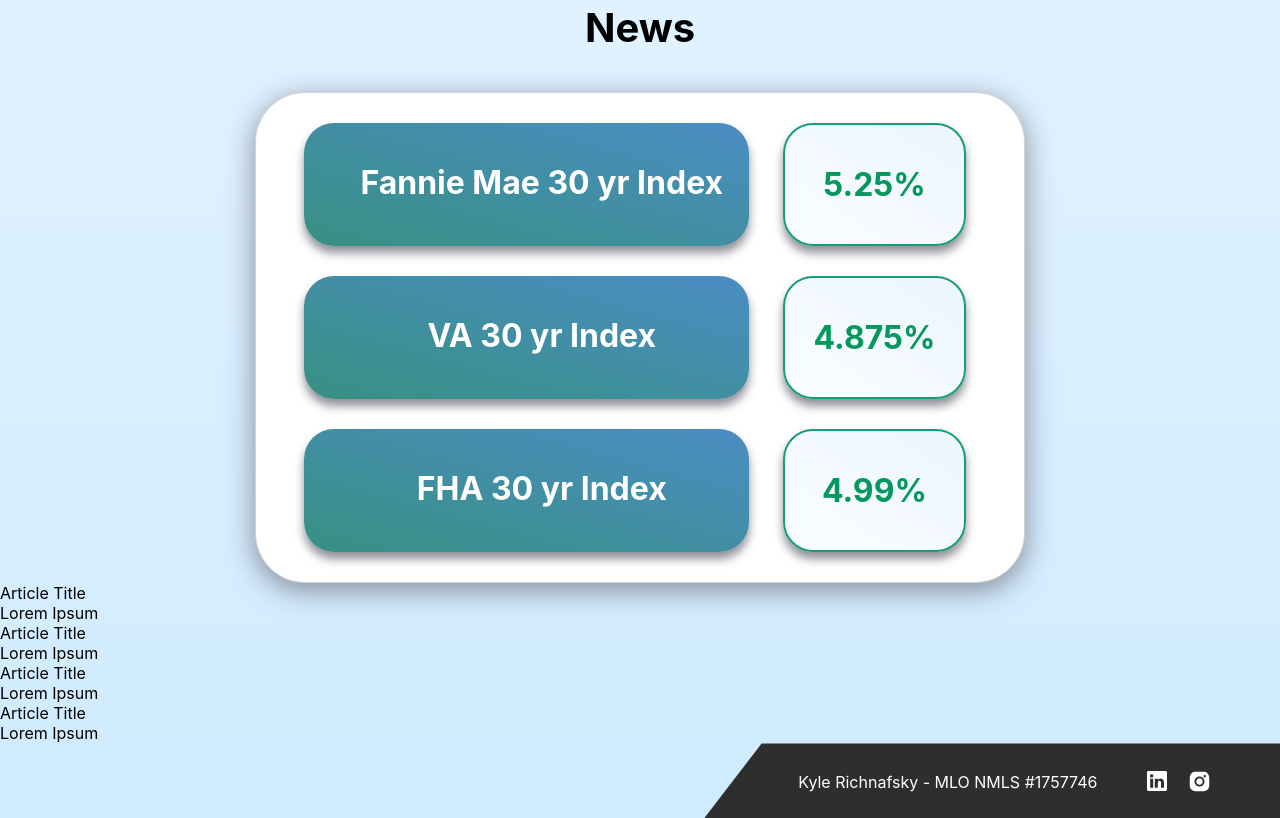
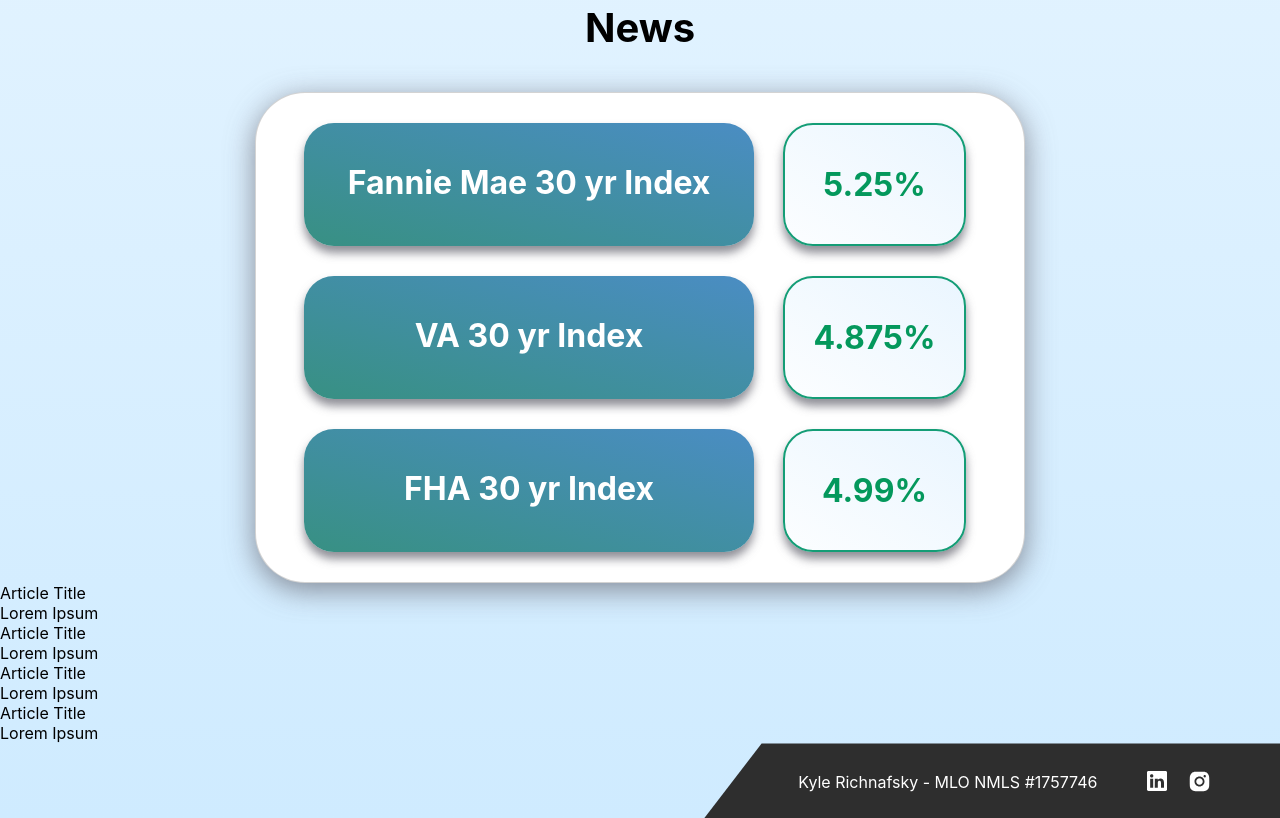
Before and after one commit to 7krich/rich-mtg, a React (Create React App) app in the folder client/: page / in a window 1280 px wide. Shown: the part 1440-2258 px from the top of the page. Built offline with nearby package versions, Linux system fonts and the light colour scheme.

Commit message:
added homepage name

```diff
--- a/client/src/index.css
+++ b/client/src/index.css
@@ -431,9 +431,8 @@
 .rate-type {
   text-align: center;
   padding-top: 40px;
-  padding-left: 30px;
   margin-left: 10px;
-  width: 60%;
+  width: 65%;
   font-weight: 700;
   font-size: 2rem;
   background-image: linear-gradient(to top right, #208374e4, #2877b8d6);
--- a/package.json
+++ b/package.json
@@ -1,5 +1,6 @@
 {
   "name": "rich-mtg",
+  "homepage": "http://7krich.github.io/rich-mtg",
   "version": "1.0.0",
   "description": "",
   "main": "index.js",
```
